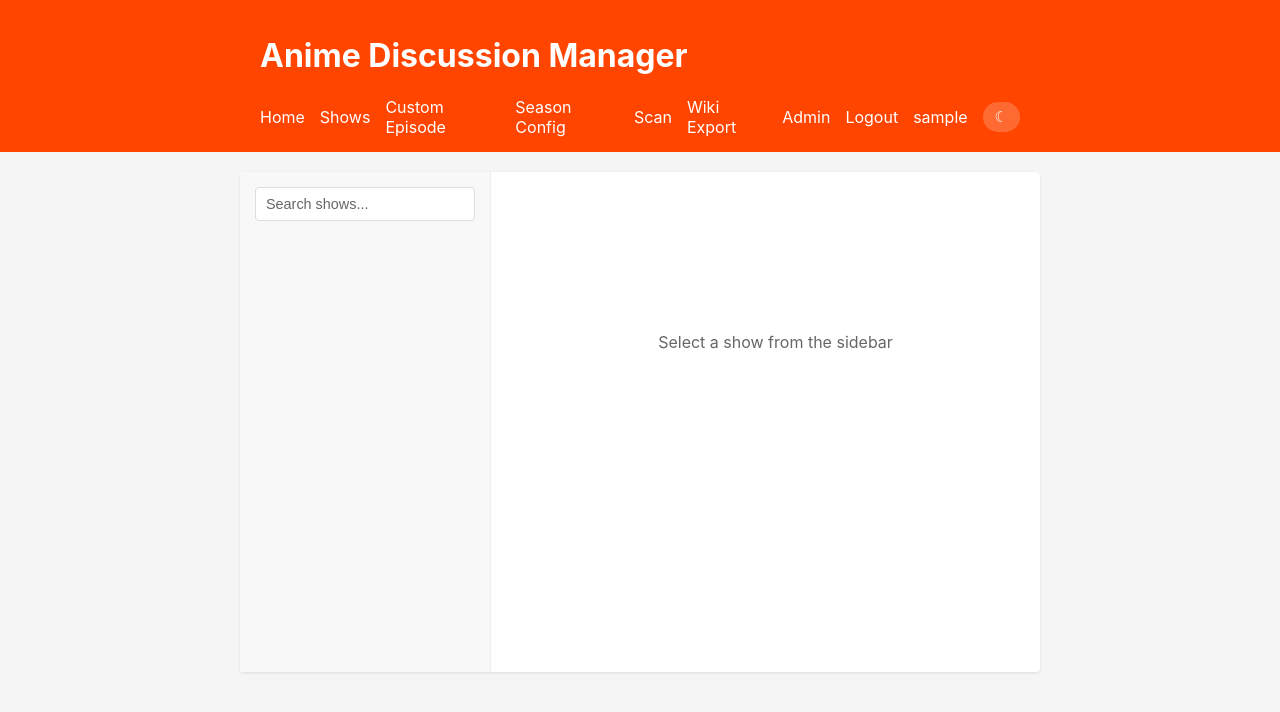
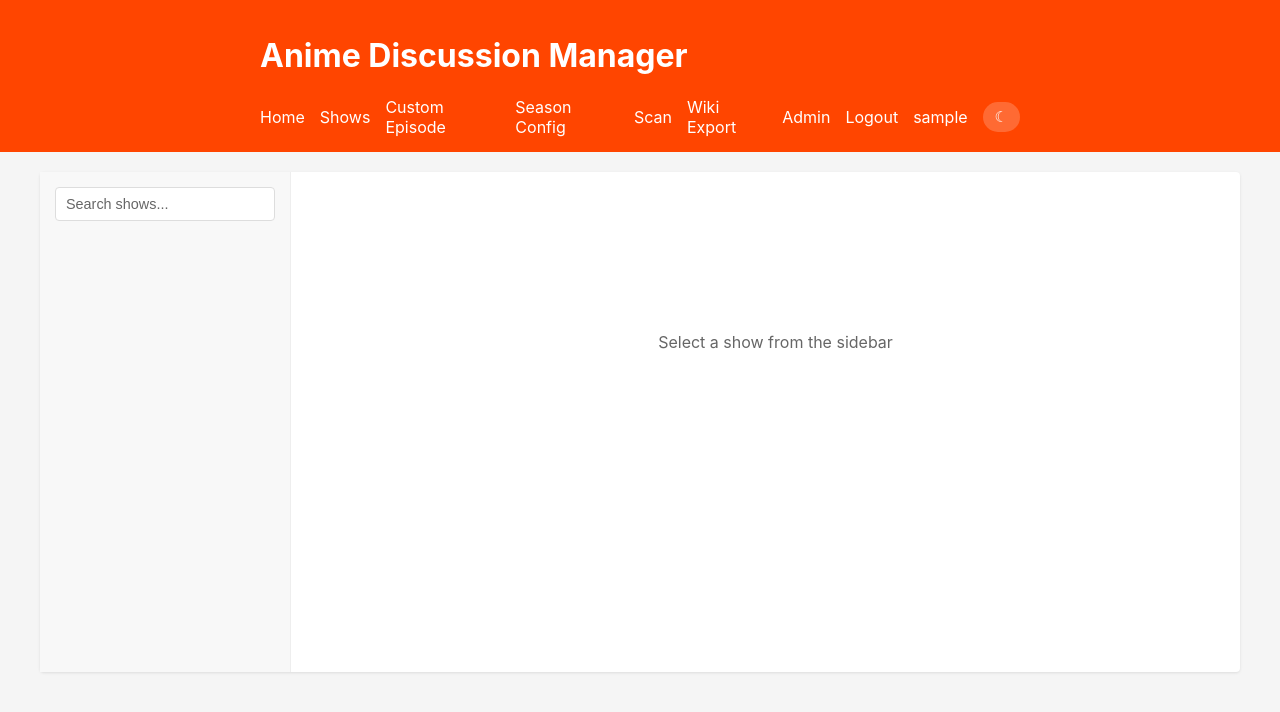
Before and after one commit to r-anime/myuri, a Django app: page /shows/ in a window 1280 px wide. Shown: the top 712 px of the page. Run offline with Django 5.2, Linux system fonts and the light colour scheme; the visitor is signed in with stand-in values (Sample User, id 1); data that the repository does not hold is empty; parts of the project's set-up code (start-up, migrations or seed data) failed here and were passed over; some libraries are stand-ins or nearby versions.

Commit message:
undoes spacing

```diff
--- a/src/myuri/templates/base.html
+++ b/src/myuri/templates/base.html
@@ -13,7 +13,6 @@
     <meta name="msapplication-TileColor" content="#ff4500">
     <meta name="msapplication-config" content="{% static 'favicon/browserconfig.xml' %}">
     <meta name="theme-color" content="#ff4500">
-    {% block extra_head %}{% endblock %}
     <script>
         // Apply dark mode immediately to prevent flash
         if (localStorage.getItem('darkMode') === 'true') {
--- a/src/myuri/templates/shows/scan.html
+++ b/src/myuri/templates/shows/scan.html
@@ -2,10 +2,12 @@
 
 {% block title %}Scan - Anime Discussion Manager{% endblock %}
 
-{% block extra_head %}<style>body { max-width: 1500px; }</style>{% endblock %}
-
 {% block content %}
 <style>
+    /* Widen the page for the results table */
+    body {
+        max-width: 1500px;
+    }
     .scan-controls {
         display: flex;
         align-items: center;
--- a/src/myuri/templates/shows/shows_list.html
+++ b/src/myuri/templates/shows/shows_list.html
@@ -1,8 +1,6 @@
 {% extends "base.html" %}
 
 {% block title %}Shows - Anime Discussion Manager{% endblock %}
-
-{% block extra_head %}<style>body { max-width: 1200px; }</style>{% endblock %}
 
 {% block content %}
 <div class="shows-layout">
@@ -595,6 +593,9 @@
         border-color: var(--accent-color);
     }
 
+    /* Widen page for the extra column */
+    body { max-width: 1200px; }
+
     /* Show Links Column */
     .links-column {
         width: 220px;
```
